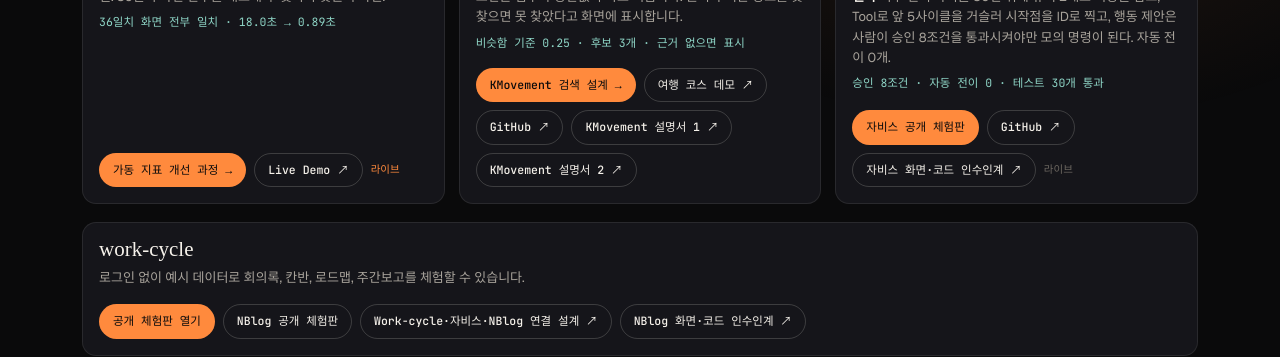
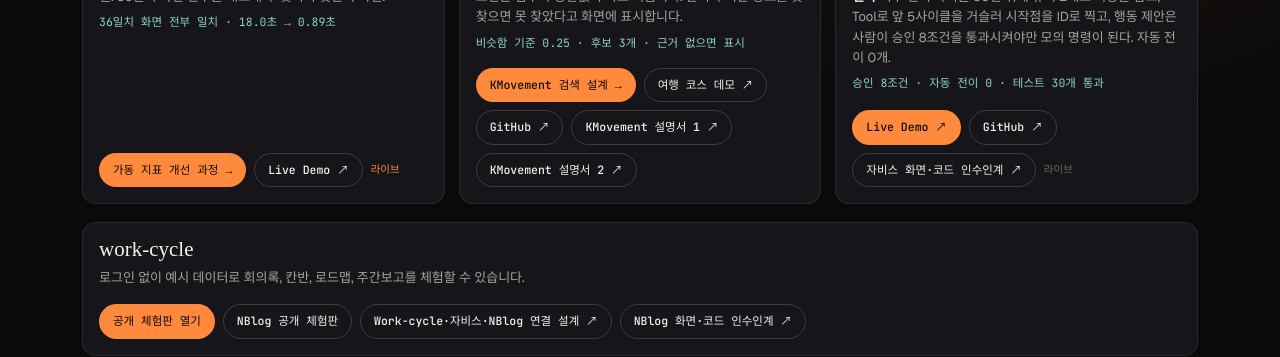
Before and after one commit to feed-mina/feed-mina.github.io, a Jekyll site: the page index.html, which Jekyll copies as it is, in a window 1280 px wide and 900 px high, scrolled down 1620 px. Shown: the part 141-498 px from the top of the window. Built offline with Jekyll 4.4.1, drawn with Linux system fonts in a browser that asks for light colours; some web fonts are replaced.

Commit message:
Restore Factory AI Copilot demo label

```diff
--- a/index.html
+++ b/index.html
@@ -1494,7 +1494,7 @@
           <div class="q"><b>결과</b> 허구 센서 사이클 30건 위에 규칙 2개로 이상을 잡고, Tool로 앞 5사이클을 거슬러 시작점을 ID로 찍고, 행동 제안은 사람이 승인 8조건을 통과시켜야만 모의 명령이 된다. 자동 전이 0개.</div>
           <div class="m">승인 8조건 · 자동 전이 0 · 테스트 30개 통과</div>
           <div class="ln">
-            <a class="btn primary" href="https://jarvis-factory-copilot-sample.evolvix.workers.dev" target="_blank" rel="noopener">자비스 공개 체험판</a>
+            <a class="btn primary" href="https://jarvis-factory-copilot-sample.evolvix.workers.dev" target="_blank" rel="noopener">Live Demo ↗</a>
             <a class="btn" href="https://github.com/feed-mina/jarvis-factory-copilot-portfolio/tree/main/samples/factory-copilot" target="_blank" rel="noopener">GitHub ↗</a>
             <a class="btn" href="https://work-cycle.evolvix.workers.dev/s/m/b4109c0272c0c438f25913097c6ed0f79b6ee4c9f38f14c43bcff1537f4a7110" target="_blank" rel="noopener">자비스 화면·코드 인수인계 ↗</a>
             <span class="st">라이브</span>
@@ -1819,7 +1819,7 @@ const projects = [
       "자비스 사본 공개 — 회사 식별자 17파일 치환, 실명 · 키 0건"
     ],
     links: [
-      { label: "자비스 공개 체험판", url: "https://jarvis-factory-copilot-sample.evolvix.workers.dev", primary: true },
+      { label: "Live Demo", url: "https://jarvis-factory-copilot-sample.evolvix.workers.dev", primary: true },
       { label: "GitHub (샘플)", url: "https://github.com/feed-mina/jarvis-factory-copilot-portfolio/tree/main/samples/factory-copilot" },
       { label: "GitHub (Javis 사본)", url: "https://github.com/feed-mina/jarvis-factory-copilot-portfolio" }
     ]
```
